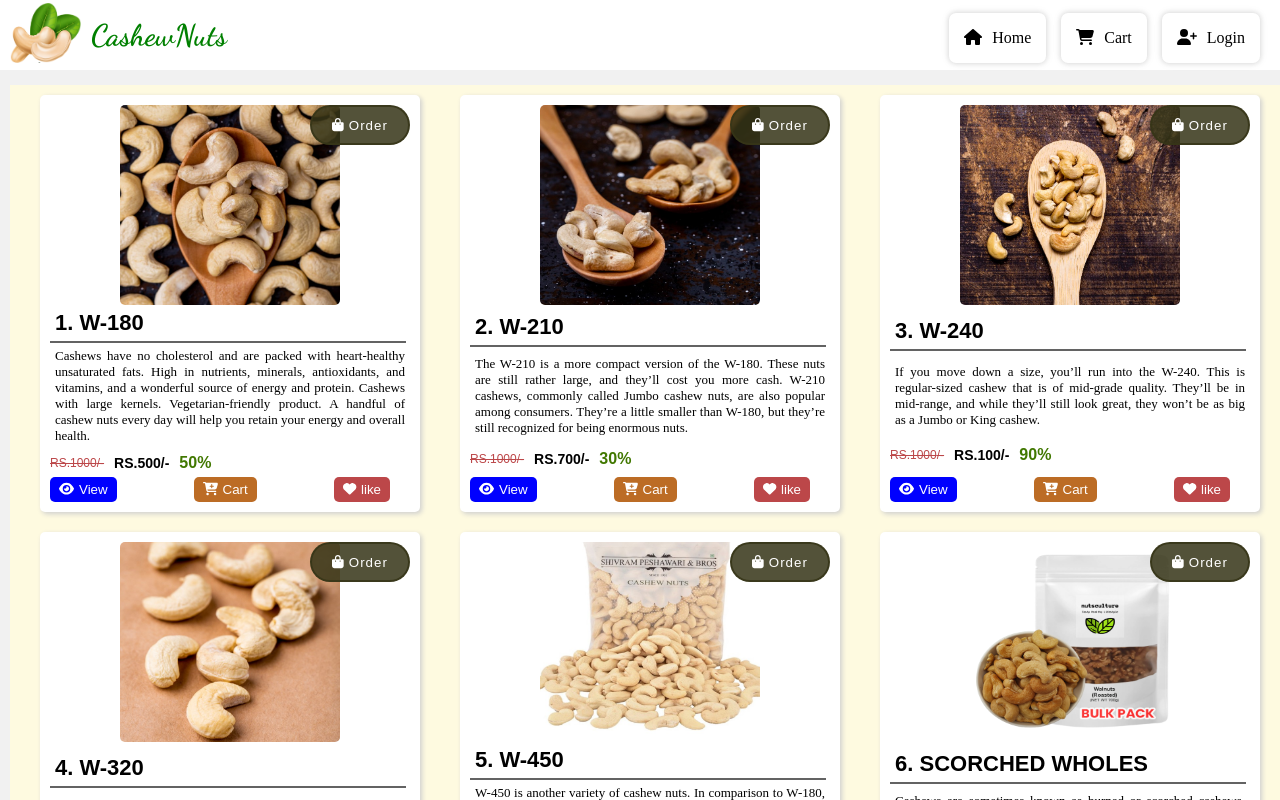
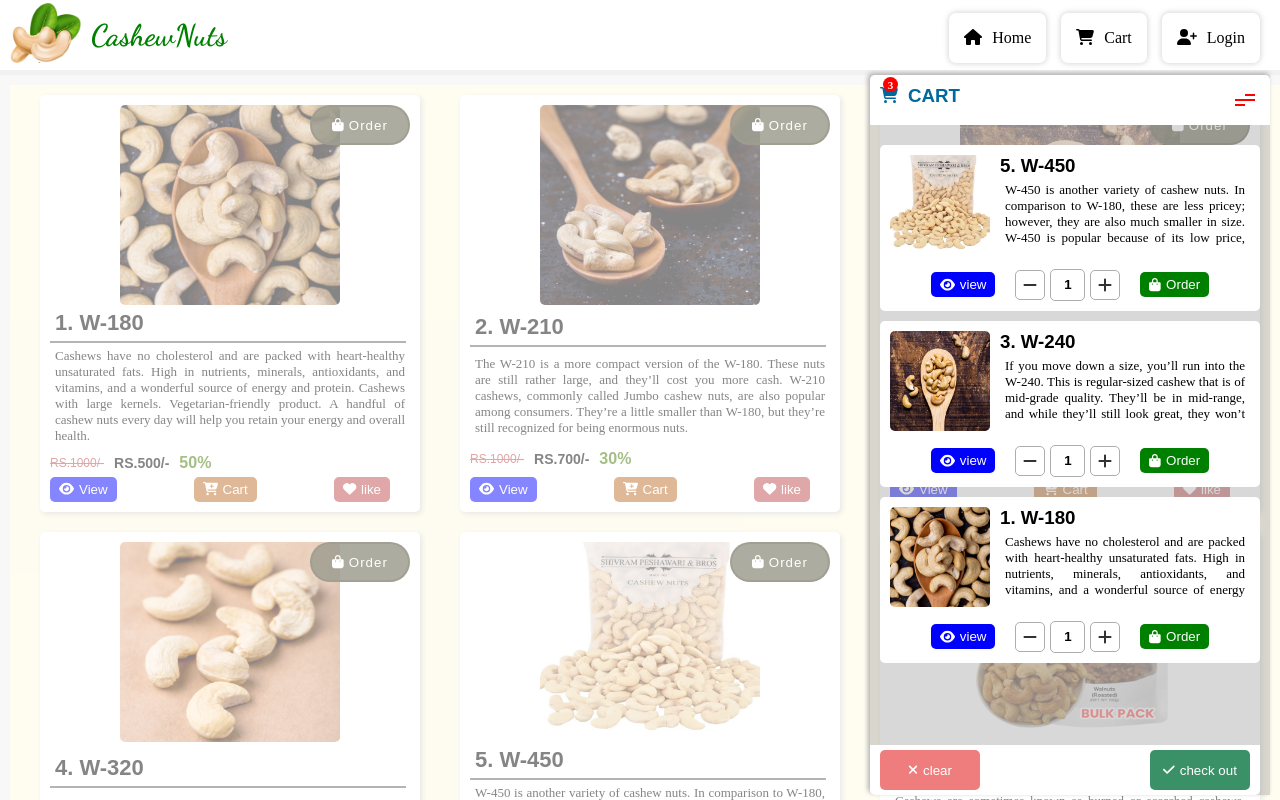
Before and after one commit to Vinoth82003/REACT-E-Commerce, a React (Create React App) app: page / in a window 1280 px wide. Shown: the top 800 px of the page. Built offline with nearby package versions, Linux system fonts and the light colour scheme.

Commit message:
cart style added

```diff
--- a/src/App.js
+++ b/src/App.js
@@ -20,6 +20,7 @@ export const appContext = createContext();
 
 const all_items = [
   {
+    index: 0,
     img: img1,
     name: "1. W-180",
     description: `Cashews have no cholesterol and are packed with heart-healthy
@@ -34,6 +35,7 @@ const all_items = [
     stack: true,
   },
   {
+    index: 1,
     img: img2,
     name: "2. W-210",
     description: `The W-210 is a more compact version of the W-180. These nuts are still rather large, and they’ll cost you more cash. W-210 cashews, commonly called Jumbo cashew nuts, are also popular among consumers. They’re a little smaller than W-180, but they’re still recognized for being enormous nuts.`,
@@ -43,6 +45,7 @@ const all_items = [
     stack: true,
   },
   {
+    index: 2,
     img: img3,
     name: "3. W-240",
     description: `If you move down a size, you’ll run into the W-240. This is regular-sized cashew that is of mid-grade quality.
@@ -53,6 +56,7 @@ const all_items = [
     stack: true,
   },
   {
+    index: 3,
     img: img4,
     name: "4. W-320",
     description: `W-320 is a popular and widely available cashew variety. It is popular since it offers the best combination of size and pricing. Despite their appropriate size,
@@ -63,6 +67,7 @@ const all_items = [
     stack: true,
   },
   {
+    index: 4,
     img: img5,
     name: "5. W-450",
     description: `   W-450 is another variety of cashew nuts. In comparison to W-180, these are less pricey; however, they are also much smaller in size.
@@ -75,6 +80,7 @@ const all_items = [
     stack: true,
   },
   {
+    index: 5,
     img: img6,
     name: "6. Scorched Wholes",
     description: `   Cashews are sometimes known as burned or scorched cashews. Cashews that are light brown in hue have been burnt. The light brown cashews were roasted for slightly longer than the white cashews,
@@ -85,6 +91,7 @@ const all_items = [
     stack: true,
   },
   {
+    index: 6,
     img: img7,
     name: "7. W-180",
     description: `Cashews have no cholesterol and are packed with heart-healthy
@@ -99,6 +106,7 @@ const all_items = [
     stack: true,
   },
   {
+    index: 7,
     img: img8,
     name: "8. W-210",
     description: `The W-210 is a more compact version of the W-180. These nuts are still rather large, and they’ll cost you more cash. W-210 cashews, commonly called Jumbo cashew nuts, are also popular among consumers. They’re a little smaller than W-180, but they’re still recognized for being enormous nuts.`,
@@ -108,6 +116,7 @@ const all_items = [
     stack: true,
   },
   {
+    index: 8,
     img: img9,
     name: "9. W-240",
     description: `If you move down a size, you’ll run into the W-240. This is regular-sized cashew that is of mid-grade quality.
@@ -123,25 +132,31 @@ const all_items = [
 
 function App() {
   const [isView, setView] = useState(false);
-  const [isCart, setCart] = useState(false);
-  const [cartDetails, setCartDetails] = useState(0);
+  const [isCart, setCart] = useState(true);
+  const [cartDetails, setCartDetails] = useState([
+    all_items[4],
+    all_items[2],
+    all_items[0],
+  ]);
   const [isOrder, setOrder] = useState(false);
   const [isAuth, setAuth] = useState(false);
   const [viewContent, setViewContent] = useState(all_items[4]);
+  // const [cartItems, setcartItems] = useState([]);
+
   const value = {
-    isView: isView,
-    setView: setView,
-    isCart: isCart,
-    setCart: setCart,
-    isOrder: isOrder,
-    setOrder: setOrder,
-    all_items: all_items,
-    viewContent: viewContent,
-    setViewContent: setViewContent,
-    isAuth: isAuth,
-    setAuth: setAuth,
-    cartDetails: cartDetails,
-    setCartDetails: setCartDetails,
+    isView,
+    setView,
+    isCart,
+    setCart,
+    isOrder,
+    setOrder,
+    all_items,
+    viewContent,
+    setViewContent,
+    isAuth,
+    setAuth,
+    cartDetails,
+    setCartDetails,
   };
 
   return (
--- a/src/components/Cart.jsx
+++ b/src/components/Cart.jsx
@@ -6,48 +6,59 @@ import {
   faBagShopping,
   faPlus,
   faMinus,
+  faTimes,
+  faCheck,
 } from "@fortawesome/free-solid-svg-icons";
 import { FontAwesomeIcon } from "@fortawesome/react-fontawesome";
 import { appContext } from "../App";
 const Cart = () => {
   let value = useContext(appContext);
+
   function handleView(index) {
     value.setView(true);
     value.setViewContent(value.all_items[index]);
   }
+
+  function handleCartClose() {
+    value.setCart(false);
+  }
+
   return (
     <>
       <div className="cart_part">
         <div className="inner_cart">
           <div className="cart_header">
-            <div className="close_cart">
+            <div className="close_cart" onClick={handleCartClose}>
               <div className="line li-top"></div>
               <div className="line li-mid"></div>
               <div className="line li-bot"></div>
             </div>
             <div className="cart_title">
               <div className="icon">
+                <span>{value.cartDetails.length}</span>
                 <FontAwesomeIcon icon={faCartShopping} />
               </div>
               <h3 className="title">Cart</h3>
             </div>
           </div>
           <ul className="list_cart">
+            {value.cartDetails.map((detail) => {
+              return (
                 <li className="inner_cart_li">
                   <div className="li_head">
                     <div className="inner_image">
-                  <img src={value.viewContent.img} alt="cart image" />
+                      <img src={detail.img} alt="cart image" />
                     </div>
                     <div className="inner_cnt">
-                  <h3 className="title">{value.viewContent.name}</h3>
-                  <p className="description">{value.viewContent.description}</p>
+                      <h3 className="title">{detail.name}</h3>
+                      <p className="description">{detail.description}</p>
                     </div>
                   </div>
                   <div className="inner_cart_options">
                     <button
                       type="button"
                       className="view"
-                  onClick={() => handleView(5)}
+                      onClick={() => handleView(detail.index)}
                     >
                       <FontAwesomeIcon icon={faEye} /> view
                     </button>
@@ -65,7 +76,18 @@ const Cart = () => {
                     </button>
                   </div>
                 </li>
+              );
+            })}
           </ul>
+          <div className="bottom_bar">
+            <button type="button" className="clear">
+              <FontAwesomeIcon icon={faTimes} /> clear
+            </button>
+            <button type="button" className="checkout">
+              <FontAwesomeIcon icon={faCheck} />
+              check out
+            </button>
+          </div>
         </div>
       </div>
     </>
--- a/src/css/cart.css
+++ b/src/css/cart.css
@@ -99,6 +99,7 @@ h3.title {
   background: #fff;
   border-radius: 5px;
   padding: 10px;
+  margin-top: 10px;
 }
 
 .inner_image img {
@@ -107,11 +108,18 @@ h3.title {
   border-radius: 5px;
 }
 
-.list_cart {
-  margin: 10px;
+ul.list_cart {
+  margin-left: 10px;
   display: flex;
   flex-direction: column;
   width: calc(100% - 20px);
+  height: calc(100% - 120px);
+  overflow-y: auto;
+  padding: 10px 0;
+}
+
+.list_cart::-webkit-scrollbar {
+  width: 0;
 }
 
 .li_head {
@@ -163,3 +171,45 @@ h3.title {
   text-align: center;
   font-weight: 600;
 }
+
+.bottom_bar {
+  position: absolute;
+  display: flex;
+  align-items: center;
+  justify-content: space-between;
+  padding: 10px;
+  width: calc(100% - 30px);
+  background: #fff;
+  border-radius: 0 0 5px 5px;
+  height: 30px;
+}
+
+.bottom_bar button {
+  width: 100px;
+  height: 40px;
+  justify-content: center;
+}
+
+.clear {
+  background: #ef7d7d;
+}
+
+.checkout {
+  background: #3b9167;
+}
+
+.icon span {
+  position: absolute;
+  margin-left: 3px;
+  margin-top: -10px;
+  border-radius: 50px;
+  background: red;
+  color: #fff;
+  width: 15px;
+  height: 15px;
+  display: flex;
+  align-items: center;
+  font-size: 11px;
+  justify-content: center;
+  font-weight: 700;
+}
```
Lines whose indentation alone changed are shown as unchanged.
